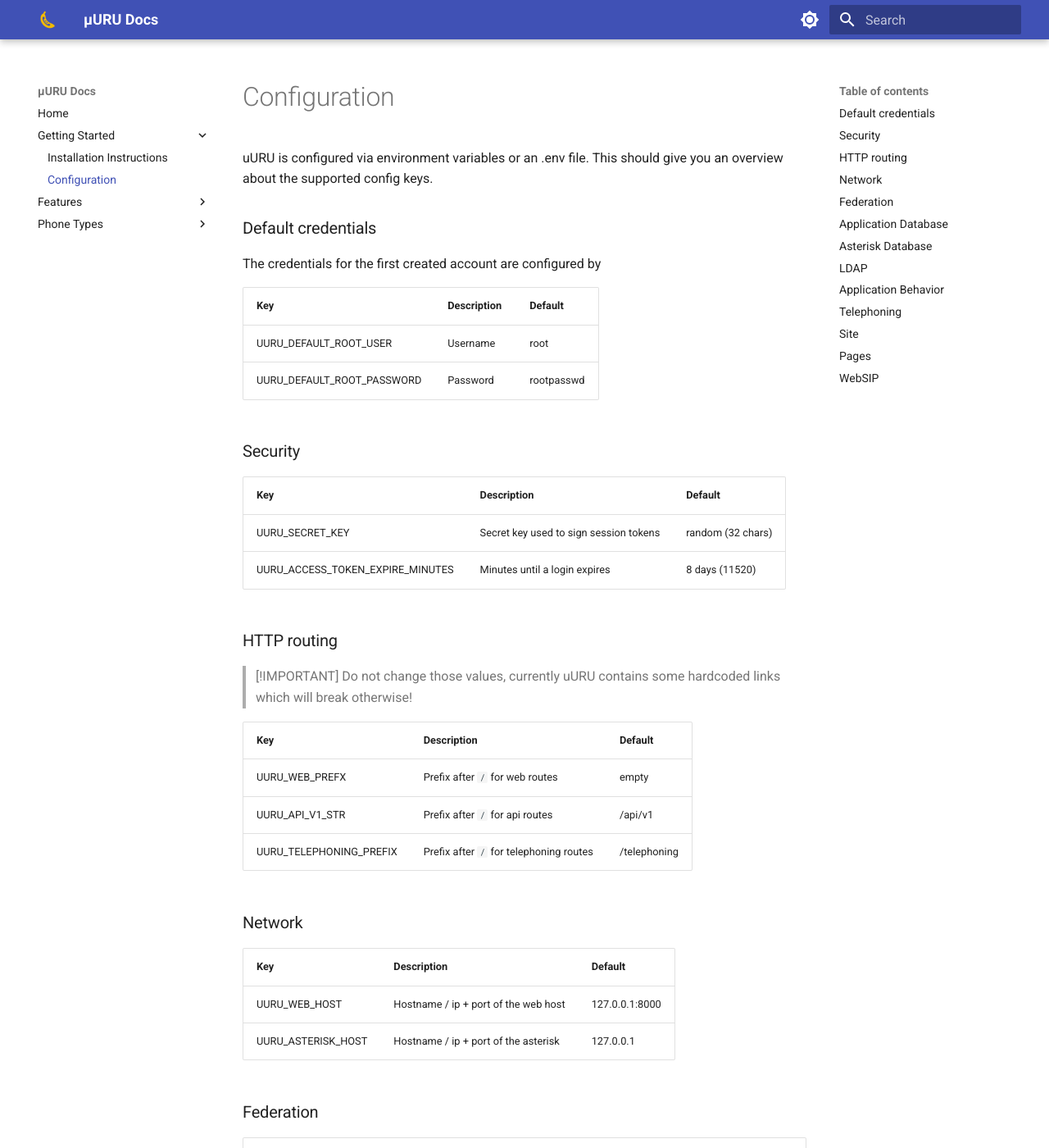
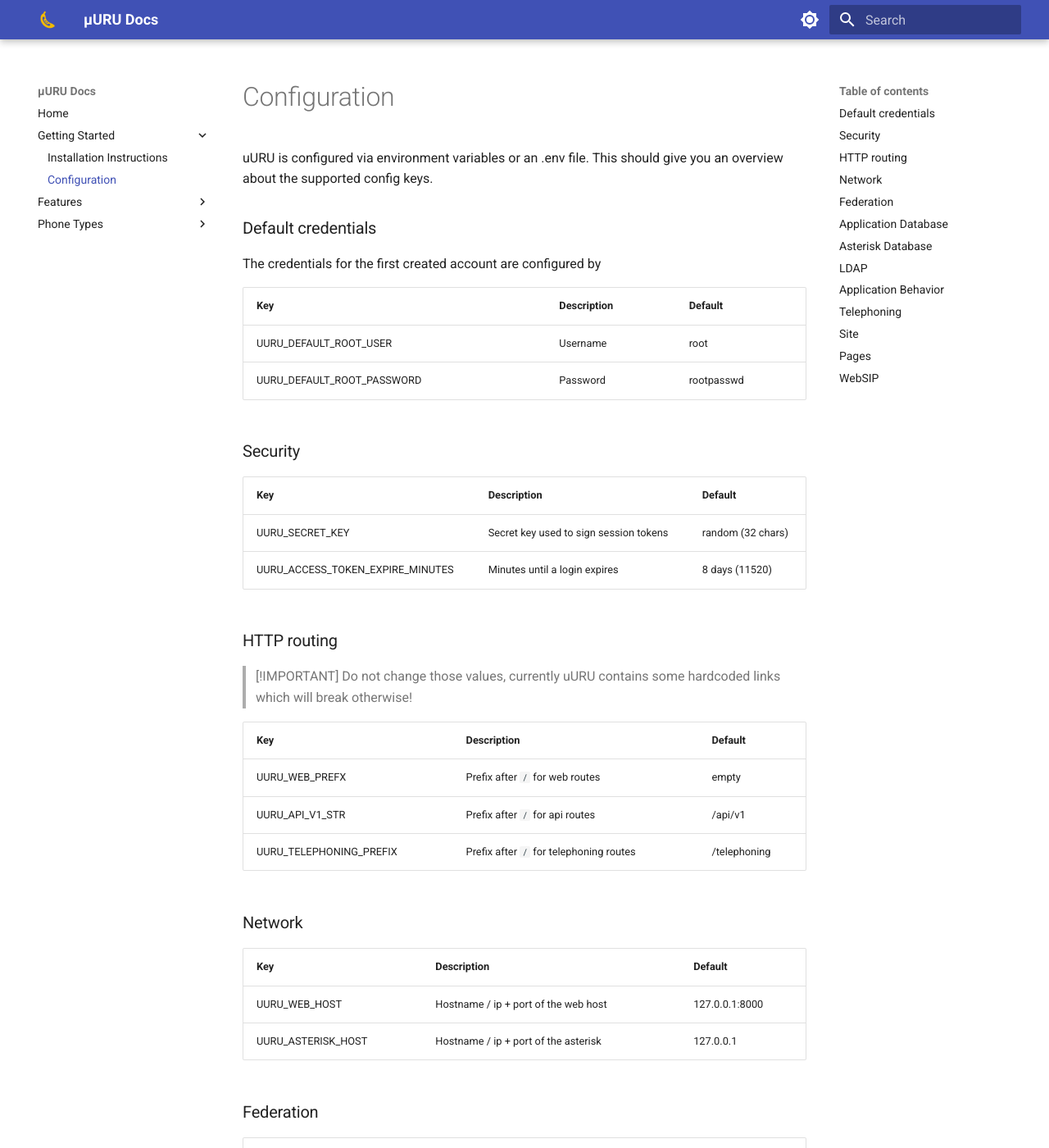
Before and after one commit to olell/uURU, an MkDocs documentation site: the page built from docs/configuration.md, in a window 1280 px wide and 1400 px high. Shown: the whole window at 82% size. Built offline with MkDocs 1.6.1 and Material for MkDocs 9.7.7, drawn with Linux system fonts in a browser that asks for light colours.

Commit message:
Made tables full width

```diff
--- /dev/null
+++ b/docs/stylesheets/extra.css
@@ -0,0 +1,7 @@
+.md-typeset__table {
+  width: 100%;
+}
+
+.md-typeset__table table:not([class]) {
+  display: table
+}
--- a/mkdocs.yml
+++ b/mkdocs.yml
@@ -46,3 +46,6 @@ theme:
       toggle:
         icon: material/brightness-4
         name: Switch to light mode
+
+extra_css:
+  - stylesheets/extra.css
```
